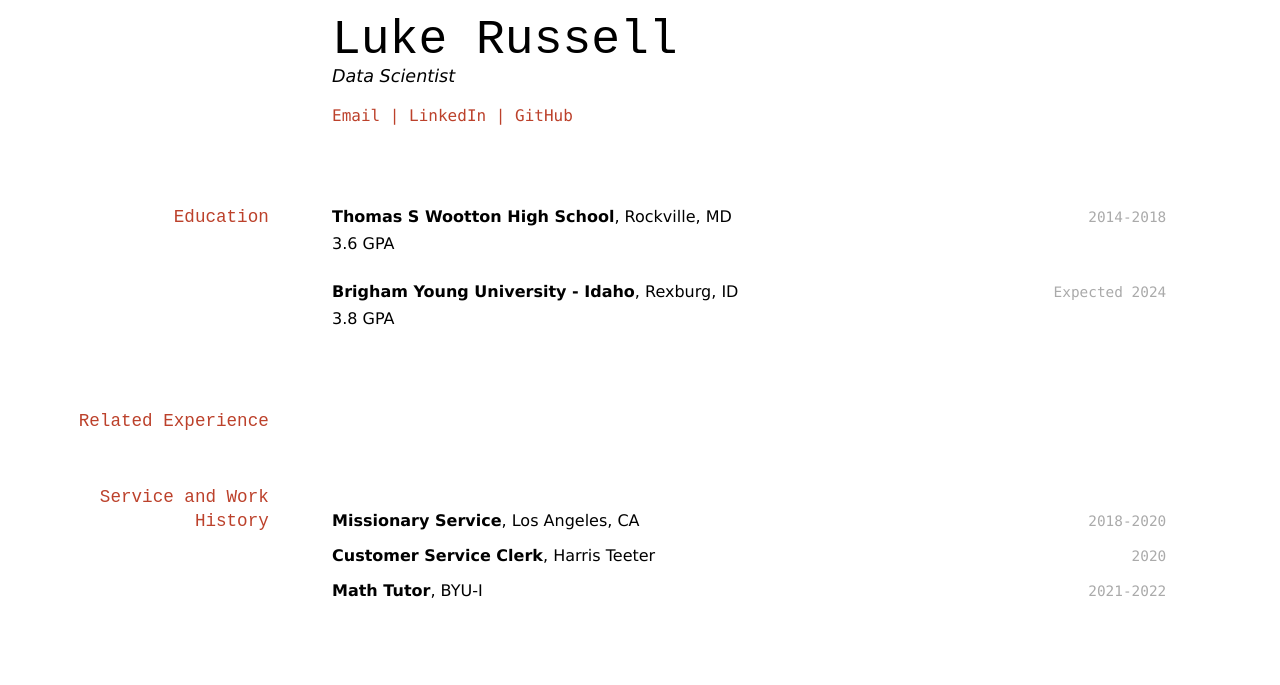
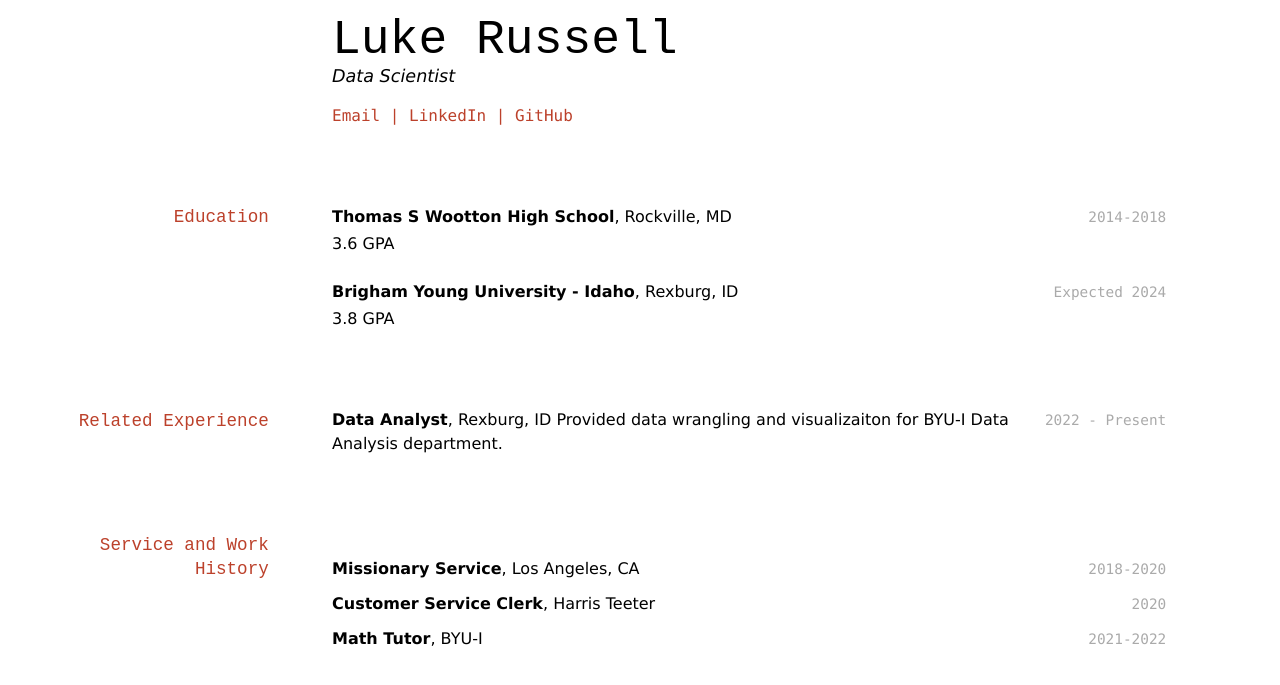
Before and after one commit to jluke-russell/russell_luke_resume, a Jekyll site: the page built from docs/index.md, in a window 1280 px wide. Shown: the top 685 px of the page. Built offline with Jekyll 4.4.1, drawn with Linux system fonts in a browser that asks for light colours.

Commit message:
Added Related Experience

```diff
--- a/docs/index.md
+++ b/docs/index.md
@@ -28,6 +28,9 @@ __Brigham Young University - Idaho__, Rexburg, ID
 
 ## Related Experience
 
+`2022 - Present`
+__Data Analyst__, Rexburg, ID
+Provided data wrangling and visualizaiton for BYU-I Data Analysis department.
 
 ## Service and Work History
 
```
